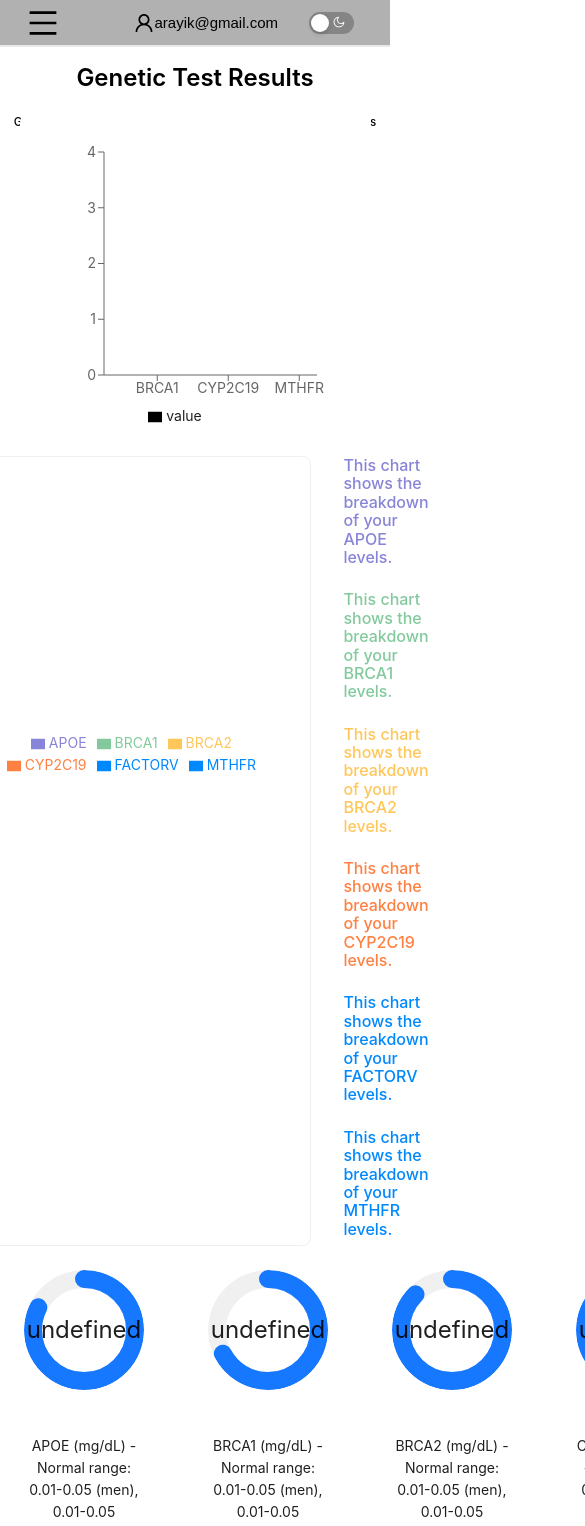
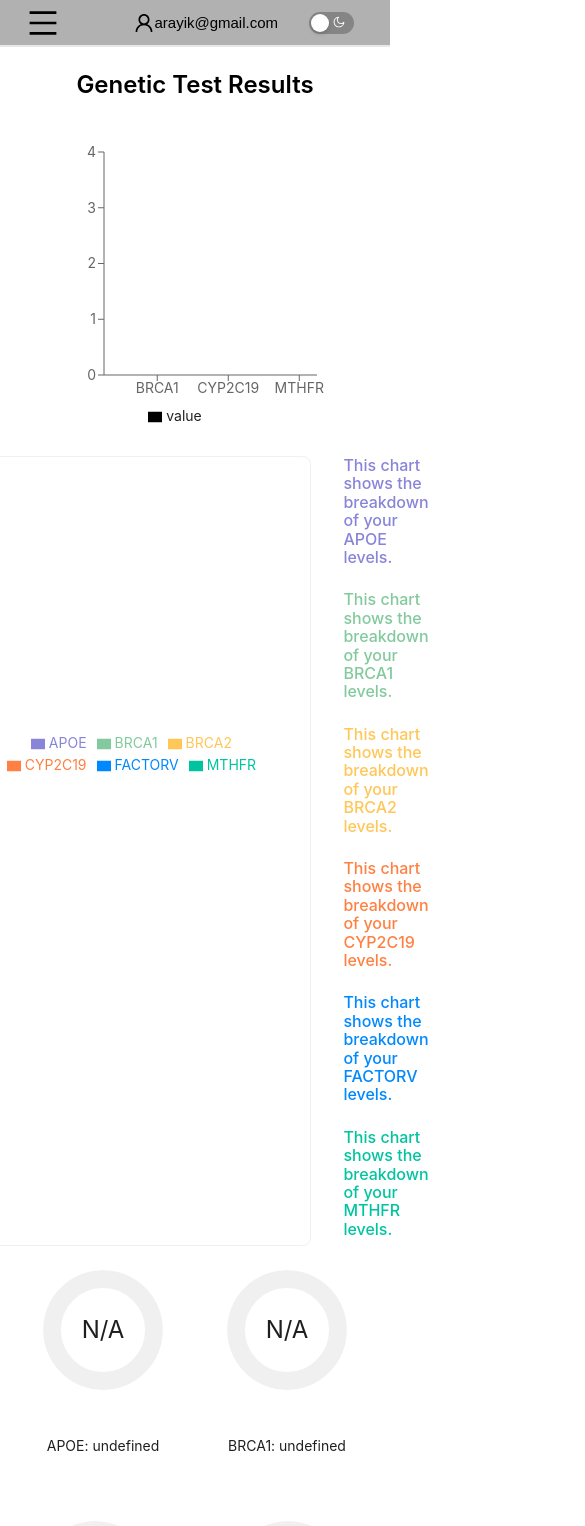
Before and after one commit to MediScanAi/MediScanAi, a React (Vite) app: page /analysis/genetic-test in a window 390 px wide. Shown: the top 1526 px of the page, 585 px wide, since content can reach past the window. Built offline with nearby package versions, Linux system fonts and the light colour scheme.

Commit message:
Add genetic test functionality and enhance analysis pages

```diff
--- a/src/app/store.ts
+++ b/src/app/store.ts
@@ -3,6 +3,7 @@ import bloodTestReducer from './slices/bloodTestSlice';
 import urineTestReducer from './slices/urineTestSlice';
 import vitaminTestReducer from './slices/vitaminTestSlice';
 import theme from './slices/theme';
+import geneticTestReducer from './slices/geneticTestSlice';
 
 export const store = configureStore({
   reducer: combineReducers({
@@ -10,6 +11,7 @@ export const store = configureStore({
     urineTest: urineTestReducer,
     vitaminTest: vitaminTestReducer,
     theme: theme,
+    geneticTest: geneticTestReducer,
   }),
 });
 
--- a/src/assets/styles/analysis.css
+++ b/src/assets/styles/analysis.css
@@ -8,6 +8,10 @@
   background-position: center;
   border-radius: 15px;
   min-height: 150px;
+}
+
+.first-col-design:hover {
+  box-shadow: 0 0 10px 0 rgba(87, 87, 87, 0.5);
 }
 
 .row-design {
--- a/src/pages/main/analysis/GeneticAnalysis.tsx
+++ b/src/pages/main/analysis/GeneticAnalysis.tsx
@@ -29,7 +29,7 @@ interface ChartData {
 
 interface Scorecard {
   label: string;
-  value: number | null;
+  value: string | null;
   percent: number;
 }
 
@@ -65,6 +65,42 @@ const CustomBarChart = ({ data }: { data: ChartData[] }) => (
 
 const { Title } = Typography;
 
+const convertGeneticValue = (field: string, value: string | null): number => {
+  if (!value) return 0;
+
+  switch (field) {
+    case 'brca1':
+    case 'brca2':
+    case 'factor_v_leiden':
+      return value === 'positive' ? 1 : 0;
+
+    case 'apoe':
+      return {
+        'ε2/ε2': 1,
+        'ε3/ε3': 2,
+        'ε3/ε4': 3,
+        'ε4/ε4': 4,
+      }[value] || 0;
+
+    case 'mthfr':
+      return {
+        'Normal': 1,
+        'Heterozygous': 2,
+        'Homozygous': 3,
+      }[value] || 0;
+
+    case 'cyp2c19':
+      return {
+        'Category I': 1,
+        'Category II': 2,
+        'Category III': 3,
+      }[value] || 0;
+
+    default:
+      return 0;
+  }
+};
+
 function GeneticAnalysis() {
   const mockAnalysisData: GeneticTestFormValues = JSON.parse(
     localStorage.getItem('geneticTestData') || '{}'
@@ -74,209 +110,122 @@ function GeneticAnalysis() {
     return <div>No data found</div>;
   }
 
-  console.log(mockAnalysisData);
-
-  const data = {
-    APOE: mockAnalysisData.apoe || 0,
-    BRCA1: mockAnalysisData.brca1 || 0,
-    BRCA2: mockAnalysisData.brca2 || 0,
-    TP53: mockAnalysisData.cyp2c19 || 0,
-    EGFR: mockAnalysisData.factor_v_leiden || 0,
-    ALK: mockAnalysisData.mthfr || 0,
-  };
-
-  const aiCondition = Object.entries(data).map(([key, value]) => ({
-    [key]: value,
-  }));
-
   const PieData: ChartData[] = [
-    { name: 'APOE', value: mockAnalysisData.apoe || 0, color: '#8884d8' },
-    { name: 'BRCA1', value: mockAnalysisData.brca1 || 0, color: '#82ca9d' },
-    { name: 'BRCA2', value: mockAnalysisData.brca2 || 0, color: '#ffc658' },
-    { name: 'CYP2C19', value: mockAnalysisData.cyp2c19 || 0, color: '#ff8042' },
-    {
-      name: 'FACTORV',
-      value: mockAnalysisData.factor_v_leiden || 0,
-      color: '#0088FE',
-    },
-    { name: 'MTHFR', value: mockAnalysisData.mthfr || 0, color: '#0088FE' },
+    { name: 'APOE', value: convertGeneticValue('apoe', mockAnalysisData.apoe?.toString() || null), color: '#8884d8' },
+    { name: 'BRCA1', value: convertGeneticValue('brca1', mockAnalysisData.brca1?.toString() || null), color: '#82ca9d' },
+    { name: 'BRCA2', value: convertGeneticValue('brca2', mockAnalysisData.brca2?.toString() || null), color: '#ffc658' },
+    { name: 'CYP2C19', value: convertGeneticValue('cyp2c19', mockAnalysisData.cyp2c19?.toString() || null), color: '#ff8042' },
+    { name: 'FACTORV', value: convertGeneticValue('factor_v_leiden', mockAnalysisData.factor_v_leiden?.toString() || null), color: '#0088FE' },
+    { name: 'MTHFR', value: convertGeneticValue('mthfr', mockAnalysisData.mthfr?.toString() || null), color: '#00C49F' },
   ];
 
-  const BarData: ChartData[] = [
-    { name: 'APOE', value: mockAnalysisData.apoe || 0, color: '#8884d8' },
-    { name: 'BRCA1', value: mockAnalysisData.brca1 || 0, color: '#82ca9d' },
-    { name: 'BRCA2', value: mockAnalysisData.brca2 || 0, color: '#ffc658' },
-    { name: 'CYP2C19', value: mockAnalysisData.cyp2c19 || 0, color: '#ff8042' },
+  const BarData = [...PieData];
+
+  const scorecards: Scorecard[] = [
     {
-      name: 'FACTORV',
-      value: mockAnalysisData.factor_v_leiden || 0,
-      color: '#0088FE',
-    },
-    { name: 'MTHFR', value: mockAnalysisData.mthfr || 0, color: '#0088FE' },
-  ];
-
-  const scorecards = [
-    {
-      label:
-        'APOE (mg/dL) - Normal range: 0.01-0.05 (men), 0.01-0.05 (women), 0.01-0.05 (children), and 0.01-0.05 (pregnant women)',
-      value: mockAnalysisData.apoe,
-      percent: 85,
+      label: `APOE: ${mockAnalysisData.apoe}`,
+      value: mockAnalysisData.apoe?.toString() || null,
+      percent: convertGeneticValue('apoe', mockAnalysisData.apoe?.toString() || null) * 25,
     },
     {
-      label:
-        'BRCA1 (mg/dL) - Normal range: 0.01-0.05 (men), 0.01-0.05 (women), 0.01-0.05 (children), and 0.01-0.05 (pregnant women)',
-      value: mockAnalysisData.brca1,
-      percent: 70,
+      label: `BRCA1: ${mockAnalysisData.brca1}`,
+      value: mockAnalysisData.brca1?.toString() || null,
+      percent: convertGeneticValue('brca1', mockAnalysisData.brca1?.toString() || null) * 100,
     },
     {
-      label:
-        'BRCA2 (mg/dL) - Normal range: 0.01-0.05 (men), 0.01-0.05 (women), 0.01-0.05 (children), and 0.01-0.05 (pregnant women)',
-      value: mockAnalysisData.brca2,
-      percent: 90,
+      label: `BRCA2: ${mockAnalysisData.brca2}`,
+      value: mockAnalysisData.brca2?.toString() || null,
+      percent: convertGeneticValue('brca2', mockAnalysisData.brca2?.toString() || null) * 100,
     },
     {
-      label:
-        'CYP2C19 (mg/dL) - Normal range: 0.01-0.05 (men), 0.01-0.05 (women), 0.01-0.05 (children), and 0.01-0.05 (pregnant women)',
-      value: mockAnalysisData.cyp2c19,
-      percent: 90,
+      label: `CYP2C19: ${mockAnalysisData.cyp2c19}`,
+      value: mockAnalysisData.cyp2c19?.toString() || null,
+      percent: convertGeneticValue('cyp2c19', mockAnalysisData.cyp2c19?.toString() || null) * 33.33,
     },
     {
-      label:
-        'FACTORV (mg/dL) - Normal range: 0.01-0.05 (men), 0.01-0.05 (women), 0.01-0.05 (children), and 0.01-0.05 (pregnant women)',
-      value: mockAnalysisData.factor_v_leiden,
-      percent: 90,
+      label: `FACTOR V Leiden: ${mockAnalysisData.factor_v_leiden}`,
+      value: mockAnalysisData.factor_v_leiden?.toString() || null,
+      percent: convertGeneticValue('factor_v_leiden', mockAnalysisData.factor_v_leiden?.toString() || null) * 100,
     },
     {
-      label:
-        'MTHFR (mg/dL) - Normal range: 0.01-0.05 (men), 0.01-0.05 (women), 0.01-0.05 (children), and 0.01-0.05 (pregnant women)',
-      value: mockAnalysisData.mthfr,
-      percent: 90,
+      label: `MTHFR: ${mockAnalysisData.mthfr}`,
+      value: mockAnalysisData.mthfr?.toString() || null,
+      percent: convertGeneticValue('mthfr', mockAnalysisData.mthfr?.toString() || null) * 33.33,
     },
   ];
 
   const trendData: TrendData[] = [
     {
       date: `APOE: ${mockAnalysisData.date}`,
-      value: mockAnalysisData.apoe || 0,
+      value: convertGeneticValue('apoe', mockAnalysisData.apoe?.toString() || null),
       color: '#8884d8',
     },
     {
       date: `BRCA1: ${mockAnalysisData.date}`,
-      value: mockAnalysisData.brca1 || 0,
+      value: convertGeneticValue('brca1', mockAnalysisData.brca1?.toString() || null),
       color: '#82ca9d',
     },
     {
       date: `BRCA2: ${mockAnalysisData.date}`,
-      value: mockAnalysisData.brca2 || 0,
+      value: convertGeneticValue('brca2', mockAnalysisData.brca2?.toString() || null),
       color: '#ffc658',
     },
     {
       date: `CYP2C19: ${mockAnalysisData.date}`,
-      value: mockAnalysisData.cyp2c19 || 0,
+      value: convertGeneticValue('cyp2c19', mockAnalysisData.cyp2c19?.toString() || null),
       color: '#ff8042',
     },
     {
       date: `FACTORV: ${mockAnalysisData.date}`,
-      value: mockAnalysisData.factor_v_leiden || 0,
+      value: convertGeneticValue('factor_v_leiden', mockAnalysisData.factor_v_leiden?.toString() || null),
       color: '#0088FE',
     },
     {
       date: `MTHFR: ${mockAnalysisData.date}`,
-      value: mockAnalysisData.mthfr || 0,
-      color: '#0088FE',
+      value: convertGeneticValue('mthfr', mockAnalysisData.mthfr?.toString() || null),
+      color: '#00C49F',
     },
   ];
 
   return (
     <div>
-      <Col
-        style={{
-          backgroundColor: 'white',
-          margin: '0 auto',
-          marginTop: '60px',
-        }}
-      >
+      <Col style={{ backgroundColor: 'white', margin: '0 auto', marginTop: '60px' }}>
         <div className="inside-dev">
           <Col className="row-col">
-            <Title level={3} style={{ color: 'black' }}>
-              Genetic Test Results
-            </Title>
+            <Title level={3} style={{ color: 'black' }}>Genetic Test Results</Title>
             <h5 style={{ color: 'black', margin: '10px' }}>
-              Genetic test results are used to check for the presence of various
-              substances in the blood.
+              Genetic test results show categorical gene risk factors.
             </h5>
           </Col>
         </div>
       </Col>
 
-      <Card
-        style={{
-          flex: 4,
-          borderRadius: '15px',
-          marginRight: '25px',
-          border: 'none',
-          width: '90%',
-          margin: '0 auto',
-        }}
-      >
+      <Card style={{ flex: 4, borderRadius: '15px', marginRight: '25px', border: 'none', width: '90%', margin: '0 auto' }}>
         <CustomBarChart data={BarData} />
       </Card>
 
       <Row style={{ marginTop: '80px', margin: '0 auto', display: 'flex' }}>
-        <div
-          style={{
-            display: 'flex',
-            gap: 32,
-            margin: '0 auto',
-            width: '96.5%',
-            justifyContent: 'center',
-          }}
-        >
+        <div style={{ display: 'flex', gap: 32, margin: '0 auto', width: '96.5%', justifyContent: 'center' }}>
           <Card className="cholesterol-breakdown">
             <CustomPieChart data={PieData} />
           </Card>
 
-          <div
-            style={{
-              display: 'flex',
-              flexDirection: 'column',
-              gap: 16,
-              justifyContent: 'center',
-            }}
-          >
-            <h3 style={{ fontSize: 16, color: '#8884d8' }}>
-              This chart shows the breakdown of your APOE levels.
-            </h3>
-            <h3 style={{ fontSize: 16, color: '#82ca9d' }}>
-              This chart shows the breakdown of your BRCA1 levels.
-            </h3>
-            <h3 style={{ fontSize: 16, color: '#ffc658' }}>
-              This chart shows the breakdown of your BRCA2 levels.
-            </h3>
-            <h3 style={{ fontSize: 16, color: '#ff8042' }}>
-              This chart shows the breakdown of your CYP2C19 levels.
-            </h3>
-            <h3 style={{ fontSize: 16, color: '#0088FE' }}>
-              This chart shows the breakdown of your FACTORV levels.
-            </h3>
-            <h3 style={{ fontSize: 16, color: '#0088FE' }}>
-              This chart shows the breakdown of your MTHFR levels.
-            </h3>
+          <div style={{ display: 'flex', flexDirection: 'column', gap: 16, justifyContent: 'center' }}>
+            {PieData.map(item => (
+              <h3 key={item.name} style={{ fontSize: 16, color: item.color }}>
+                {`This chart shows the breakdown of your ${item.name} levels.`}
+              </h3>
+            ))}
           </div>
         </div>
-        <div style={{ display: 'flex', gap: 16, justifyContent: 'center' }}>
-          {scorecards.map((item: Scorecard) => (
-            <Card
-              style={{
-                textAlign: 'center',
-                borderRadius: '15px',
-                border: 'none',
-              }}
-            >
+
+        <div style={{ display: 'flex', gap: 16, justifyContent: 'center', margin: '0 auto', flexWrap: 'wrap' }}>
+          {scorecards.map((item: Scorecard, idx) => (
+            <Card key={idx} style={{ textAlign: 'center', borderRadius: '15px', border: 'none' }}>
               <Progress
                 type="circle"
-                percent={item.percent}
-                format={() => `${item.value}`}
+                percent={Math.min(item.percent, 100)}
+                format={() => item.value || 'N/A'}
                 strokeWidth={15}
               />
               <div style={{ marginTop: 45 }}>{item.label}</div>
@@ -287,10 +236,10 @@ function GeneticAnalysis() {
 
       <Col style={{ marginTop: 32, textAlign: 'center' }}>
         <h2 style={{ fontSize: 24, fontWeight: 'bold', color: '#3498db' }}>
-          Blood Test Trends (depends on your last test)
+          Genetic Marker Trends
         </h2>
         <p style={{ fontSize: 16, color: '#666' }}>
-          This chart shows the trend of your cholesterol levels over time.
+          This chart shows gene trends based on latest test results.
         </p>
         <LineChart data={trendData} />
       </Col>
--- a/src/pages/main/analysis/UrineAnalysis.tsx
+++ b/src/pages/main/analysis/UrineAnalysis.tsx
@@ -1,21 +1,14 @@
-import { Card, Progress, Row, Col, Typography } from 'antd';
+import { Card, Row, Col, Typography } from 'antd';
 import { LineChart } from '../../../components/charts/index';
 import {
   ResponsiveContainer,
-  PieChart,
-  Pie,
   Cell,
   Tooltip,
   Legend,
   BarChart,
   XAxis,
   YAxis,
-  Bar,
-  RadarChart,
-  PolarGrid,
-  PolarAngleAxis,
-  PolarRadiusAxis,
-  Radar,
+  Bar
 } from 'recharts';
 import '../../../assets/styles/analysis.css';
 
@@ -28,13 +21,6 @@ interface TrendData {
 interface ChartData {
   name: string;
   value: number;
-  color: string;
-}
-
-interface Scorecard {
-  label: string;
-  value: string | number;
-  percent: number;
   color: string;
 }
 
@@ -52,20 +38,6 @@ interface UrineTestResult {
   urobilinogen: number;
 }
 
-const CustomPieChart = ({ data }: { data: ChartData[] }) => (
-  <ResponsiveContainer width={300} height={300}>
-    <PieChart>
-      <Pie data={data} dataKey="value" nameKey="name" outerRadius={100} label>
-        {data.map((entry, index) => (
-          <Cell key={index} fill={entry.color || '#8884d8'} />
-        ))}
-      </Pie>
-      <Tooltip />
-      <Legend />
-    </PieChart>
-  </ResponsiveContainer>
-);
-
 const CustomBarChart = ({ data }: { data: ChartData[] }) => (
   <ResponsiveContainer width="100%" height={300}>
     <BarChart data={data} margin={{ top: 20, right: 30, left: 0, bottom: 5 }}>
@@ -82,22 +54,23 @@ const CustomBarChart = ({ data }: { data: ChartData[] }) => (
   </ResponsiveContainer>
 );
 
-const CustomRadarChart = ({ data }: { data: ChartData[] }) => (
+const CustomHorizontalBarChart = ({ data }: { data: ChartData[] }) => (
   <ResponsiveContainer width="100%" height={400}>
-    <RadarChart cx="50%" cy="50%" outerRadius="80%" data={data}>
-      <PolarGrid />
-      <PolarAngleAxis dataKey="name" />
-      <PolarRadiusAxis />
-      <Radar
-        name="Urine Test"
-        dataKey="value"
-        stroke="#8884d8"
-        fill="#8884d8"
-        fillOpacity={0.6}
-      />
+    <BarChart
+      data={data}
+      layout="vertical"
+      margin={{ top: 20, right: 30, left: 80, bottom: 5 }}
+    >
+      <XAxis type="number" />
+      <YAxis dataKey="name" type="category" />
       <Tooltip />
       <Legend />
-    </RadarChart>
+      <Bar dataKey="value" fill="#8884d8">
+        {data.map((entry, index) => (
+          <Cell key={index} fill={entry.color || '#8884d8'} />
+        ))}
+      </Bar>
+    </BarChart>
   </ResponsiveContainer>
 );
 
@@ -141,29 +114,6 @@ function UrineAnalysis() {
       name: 'Urobilinogen',
       value: testData.urobilinogen * 100,
       color: '#ff8042',
-    }, // scaled for visibility
-  ];
-
-  const PieData: ChartData[] = [
-    {
-      name: 'Bilirubin',
-      value: qualitativeToNumber(testData.bilirubin),
-      color: '#0088FE',
-    },
-    {
-      name: 'Blood',
-      value: qualitativeToNumber(testData.blood),
-      color: '#00C49F',
-    },
-    {
-      name: 'Leukocytes',
-      value: qualitativeToNumber(testData.leukocyteEsterase),
-      color: '#FFBB28',
-    },
-    {
-      name: 'Nitrites',
-      value: qualitativeToNumber(testData.nitrites),
-      color: '#FF8042',
     },
   ];
 
@@ -188,58 +138,19 @@ function UrineAnalysis() {
     { name: 'Protein', value: testData.protein, color: '#82ca9d' },
   ];
 
-  const scorecards = [
-    {
-      label: 'Bilirubin - Normal: Negative',
-      value: testData.bilirubin,
-      percent: testData.bilirubin === 'positive' ? 100 : 0,
-      color: testData.bilirubin === 'positive' ? '#ff4d4f' : '#52c41a',
-    },
-    {
-      label: 'Blood - Normal: Negative',
-      value: testData.blood,
-      percent: testData.blood === 'positive' ? 100 : 0,
-      color: testData.blood === 'positive' ? '#ff4d4f' : '#52c41a',
-    },
-    {
-      label: 'Glucose (mg/dL) - Normal: 0-15',
-      value: testData.glucose,
-      percent: Math.min(100, (testData.glucose / 15) * 100),
-      color: testData.glucose > 15 ? '#ff4d4f' : '#52c41a',
-    },
-    {
-      label: 'Ketones (mg/dL) - Normal: 0-5',
-      value: testData.ketones,
-      percent: Math.min(100, (testData.ketones / 5) * 100),
-      color: testData.ketones > 5 ? '#ff4d4f' : '#52c41a',
-    },
-    {
-      label: 'pH - Normal: 4.5-8',
-      value: testData.ph,
-      percent: ((testData.ph - 4.5) / (8 - 4.5)) * 100,
-      color: testData.ph < 4.5 || testData.ph > 8 ? '#ff4d4f' : '#52c41a',
-    },
-    {
-      label: 'Protein (mg/dL) - Normal: 0-20',
-      value: testData.protein,
-      percent: Math.min(100, (testData.protein / 20) * 100),
-      color: testData.protein > 20 ? '#ff4d4f' : '#52c41a',
-    },
-  ];
-
   const trendData: TrendData[] = [
     {
-      date: testData.date,
+      date: 'Glucose',
       value: testData.glucose,
       color: '#8884d8',
     },
     {
-      date: testData.date,
+      date: 'Ketones',
       value: testData.ketones,
       color: '#82ca9d',
     },
     {
-      date: testData.date,
+      date: 'Protein',
       value: testData.protein,
       color: '#ffc658',
     },
@@ -277,92 +188,8 @@ function UrineAnalysis() {
           margin: '0 auto',
         }}
       >
-        <CustomRadarChart data={RadarData} />
+        <CustomHorizontalBarChart data={RadarData} />
       </Card>
-
-      <Row style={{ marginTop: '80px', margin: '0 auto', display: 'flex' }}>
-        <div
-          style={{
-            display: 'flex',
-            gap: 32,
-            margin: '0 auto',
-            width: '96.5%',
-            justifyContent: 'center',
-          }}
-        >
-          <Card className="urine-breakdown">
-            <CustomPieChart data={PieData} />
-          </Card>
-
-          <div
-            style={{
-              display: 'flex',
-              flexDirection: 'column',
-              gap: 16,
-              justifyContent: 'center',
-            }}
-          >
-            <h3 style={{ fontSize: 16, color: '#0088FE' }}>
-              Bilirubin:{' '}
-              {testData.bilirubin === 'positive' ? 'Abnormal' : 'Normal'}
-            </h3>
-            <h3 style={{ fontSize: 16, color: '#00C49F' }}>
-              Blood: {testData.blood === 'positive' ? 'Abnormal' : 'Normal'}
-            </h3>
-            <h3 style={{ fontSize: 16, color: '#FFBB28' }}>
-              Leukocytes:{' '}
-              {testData.leukocyteEsterase === 'positive'
-                ? 'Abnormal'
-                : 'Normal'}
-            </h3>
-            <h3 style={{ fontSize: 16, color: '#FF8042' }}>
-              Nitrites:{' '}
-              {testData.nitrites === 'positive' ? 'Abnormal' : 'Normal'}
-            </h3>
-            <h3 style={{ fontSize: 16, color: '#8884d8' }}>
-              pH: {testData.ph} (
-              {testData.ph < 4.5
-                ? 'Too acidic'
-                : testData.ph > 8
-                  ? 'Too alkaline'
-                  : 'Normal'}
-              )
-            </h3>
-            <h3 style={{ fontSize: 16, color: '#82ca9d' }}>
-              Specific Gravity: {testData.specificGravity} (Normal: 1.005-1.030)
-            </h3>
-          </div>
-        </div>
-        <div
-          style={{
-            display: 'flex',
-            gap: 16,
-            justifyContent: 'center',
-            flexWrap: 'wrap',
-          }}
-        >
-          {scorecards.map((item: Scorecard, index: number) => (
-            <Card
-              key={index}
-              style={{
-                textAlign: 'center',
-                borderRadius: '15px',
-                border: 'none',
-                width: '200px',
-              }}
-            >
-              <Progress
-                type="circle"
-                percent={item.percent}
-                format={() => `${item.value}`}
-                strokeWidth={15}
-                strokeColor={item.color}
-              />
-              <div style={{ marginTop: 15 }}>{item.label}</div>
-            </Card>
-          ))}
-        </div>
-      </Row>
 
       <Row style={{ marginTop: 32, width: '90%', margin: '0 auto' }}>
         <Card
--- a/src/pages/main/testsform/GeneticTestForm.tsx
+++ b/src/pages/main/testsform/GeneticTestForm.tsx
@@ -1,61 +1,58 @@
-import { Button, InputNumber, message, Form, Card, Typography } from 'antd';
-
+// GeneticTestForm.tsx
+import {
+  Button,
+  message,
+  Form,
+  Card,
+  Typography,
+  Select,
+} from 'antd';
 import {
   setGeneticTestData,
   type GeneticTestFormValues,
 } from '../../../app/slices/geneticTestSlice';
 import { useAppDispatch, useAppSelector } from '../../../app/hooks';
 import type { RootState } from '../../../app/store';
+
 const { Title } = Typography;
+const { Option } = Select;
 
 const geneticFields = [
   {
+    type: 'select',
     name: 'brca1',
     label: 'BRCA1 Gene Mutation',
-    min: 0,
-    max: 1,
-    step: 0.01,
-    placeholder: 'e.g. 0.12',
+    options: ['negative', 'positive'],
   },
   {
+    type: 'select',
     name: 'brca2',
     label: 'BRCA2 Gene Mutation',
-    min: 0,
-    max: 1,
-    step: 0.01,
-    placeholder: 'e.g. 0.05',
+    options: ['negative', 'positive'],
   },
   {
+    type: 'select',
     name: 'apoe',
     label: 'APOE Genotype Risk Score',
-    min: 0,
-    max: 100,
-    step: 1,
-    placeholder: 'e.g. 75',
+    options: ['ε2/ε2', 'ε3/ε3', 'ε3/ε4', 'ε4/ε4'],
   },
   {
+    type: 'select',
     name: 'mthfr',
     label: 'MTHFR Mutation Level',
-    min: 0,
-    max: 2,
-    step: 0.01,
-    placeholder: 'e.g. 1.35',
+    options: ['Homozygous', 'Heterozygous', 'Normal'],
   },
   {
+    type: 'select',
     name: 'factor_v_leiden',
     label: 'Factor V Leiden Mutation',
-    min: 0,
-    max: 1,
-    step: 0.01,
-    placeholder: 'e.g. 0.24',
+    options: ['negative', 'positive'],
   },
   {
+    type: 'select',
     name: 'cyp2c19',
     label: 'CYP2C19 Enzyme Activity',
-    min: 0,
-    max: 10,
-    step: 0.1,
-    placeholder: 'e.g. 3.5',
+    options: ['Category I', 'Category II', 'Category III'],
   },
 ];
 
@@ -77,47 +74,32 @@ function GeneticTestForm() {
     }, 0);
   };
 
-  console.log(data);
-
   return (
-    <Card
-      style={{ border: 'none' }}
-      title={<Title level={3}>Genetic Test & Family Health History</Title>}
-    >
+    <Card style={{ border: 'none' }}>
       <Form
         form={form}
         onFinish={onFinish}
         layout="vertical"
         size="large"
-        validateTrigger={['onBlur', 'onChange']}
       >
+        <Title level={3}>Genetic Test & Family Health History</Title>
         <Title level={4}>Genetic Test</Title>
-        <div>
         {geneticFields.map((field) => (
           <Form.Item
             key={field.name}
             label={field.label}
             name={field.name}
-              rules={[
-                {
-                  type: 'number',
-                  min: field.min,
-                  max: field.max,
-                  message: `Must be between ${field.min}-${field.max}`,
-                },
-              ]}
-              validateFirst
+            rules={[{ required: true }]}
           >
-              <InputNumber
-                min={field.min}
-                max={field.max}
-                step={field.step}
-                style={{ width: '100%' }}
-                placeholder={field.placeholder}
-              />
+            <Select placeholder="Select result">
+              {field.options?.map((opt) => (
+                <Option key={opt} value={opt}>
+                  {opt.charAt(0).toUpperCase() + opt.slice(1)}
+                </Option>
+              ))}
+            </Select>
           </Form.Item>
         ))}
-        </div>
 
         <Form.Item style={{ textAlign: 'center', marginTop: 32 }}>
           <Button type="primary" htmlType="submit" size="large">
--- a/src/pages/main/testsform/UrineTestForm.tsx
+++ b/src/pages/main/testsform/UrineTestForm.tsx
@@ -8,9 +8,9 @@ import {
   Card,
 } from 'antd';
 import { useAppDispatch, useAppSelector } from '../../../app/hooks';
-import { setUrineTestData } from '../../../app/Slices/urineTestSlice';
+import { setUrineTestData } from '../../../app/slices/urineTestSlice';
 import type { RootState } from '../../../app/store';
-import type { UrineTestFormValues } from '../../../app/Slices/urineTestSlice';
+import type { UrineTestFormValues } from '../../../app/slices/urineTestSlice';
 
 const { Option } = Select;
 const { Title } = Typography;
```
Also changed, not shown: src/pages/main/analysis/AnalysisPage.tsx (+77 -28 lines), src/pages/main/analysis/BloodAnalysis.tsx (+9 -13 lines). Lines whose indentation alone changed are shown as unchanged.
